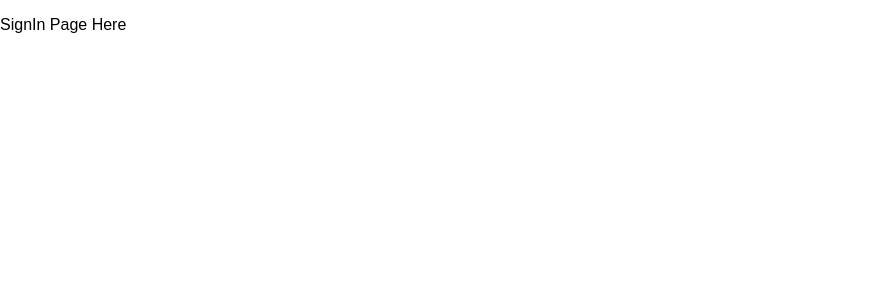
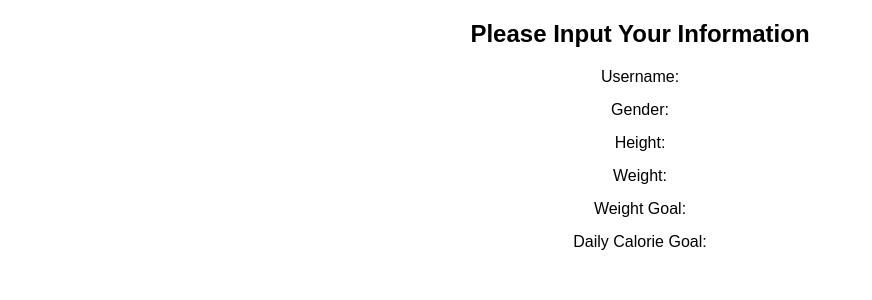
Before and after one commit to info340a-wi24/project-info-340-ab-group-5, a React (Create React App) app: page /signin in a window 1280 px wide. Shown: the top 300 px of the page, without its empty margins (0-872 px from the left). Built offline with nearby package versions, Linux system fonts and the light colour scheme.

Commit message:
Started Sign-In Page

```diff
--- a/src/SignIn.js
+++ b/src/SignIn.js
@@ -3,6 +3,30 @@ import React, { useState } from 'react'; //import React Component
 export default function SignIn(props)
 {
     return (
-        <p>SignIn Page Here</p>
+        <div>
+            <main>
+                <section>
+                    <h2>Please Input Your Information</h2>
+                    <div className='form-group'>
+                        <label>Username:</label>
+                    </div>
+                    <div className='form-group'>
+                        <label>Gender:</label>
+                    </div>
+                    <div className='form-group'>
+                        <label>Height:</label>
+                    </div>
+                    <div className='form-group'>
+                        <label>Weight:</label>
+                    </div>
+                    <div className='form-group'>
+                        <label>Weight Goal:</label>
+                    </div>
+                    <div className='form-group'>
+                        <label>Daily Calorie Goal:</label>
+                    </div>
+                </section>
+            </main>
+        </div>
     );
 }
```
